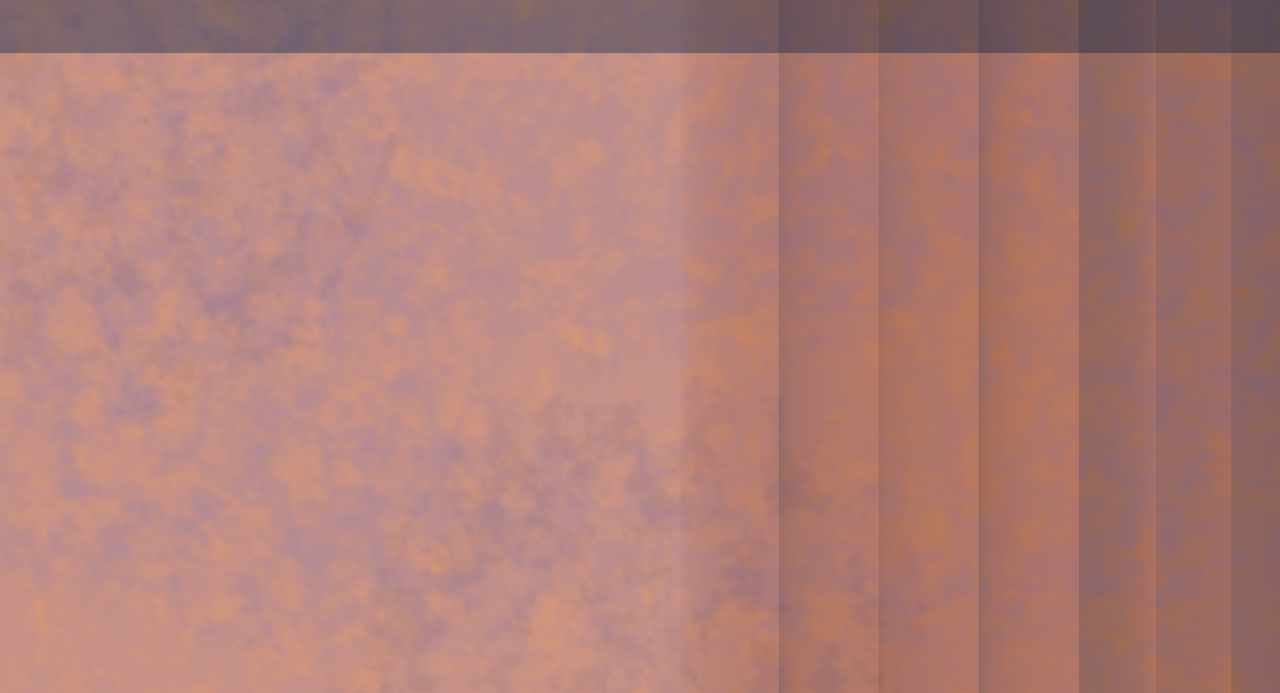
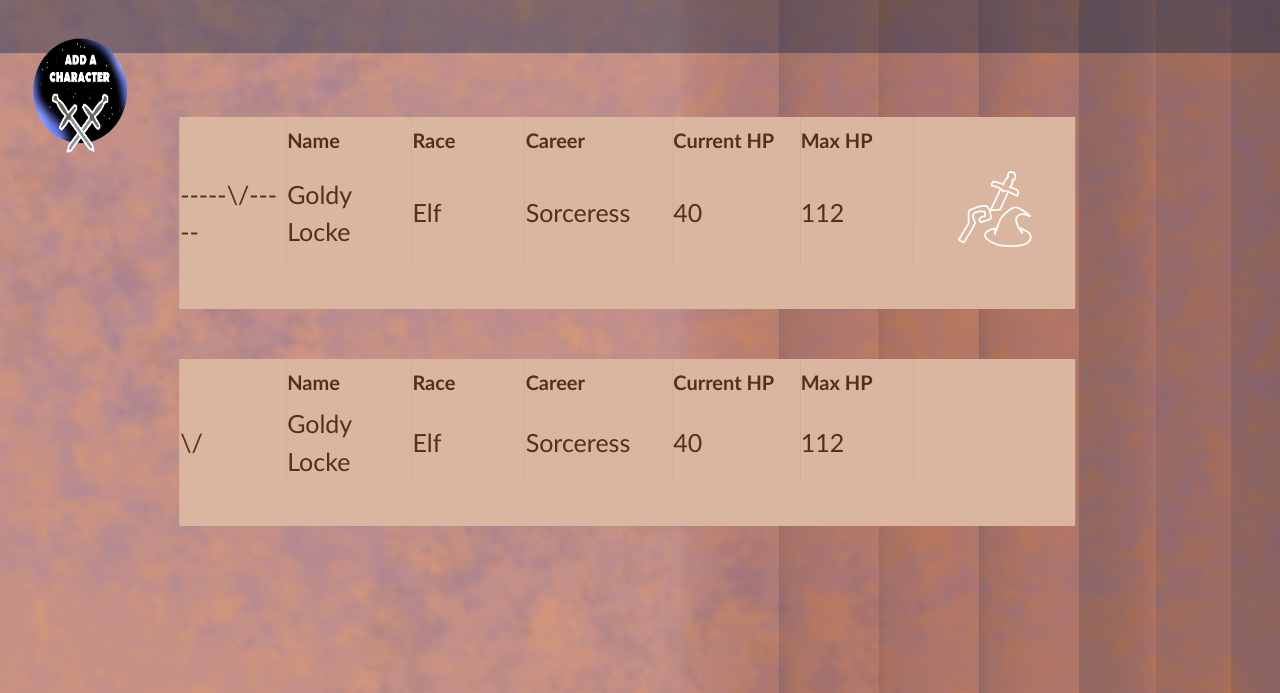
Before and after one commit to alekiko72/RPG, a PHP site: page /playermenu.html in a window 1280 px wide. Shown: the part 107-800 px from the top of the page. Run offline with PHP 8.4, Linux system fonts and the light colour scheme.

Commit message:
Add files via upload

```diff
--- a/CSS/style2.css
+++ b/CSS/style2.css
@@ -76,3 +76,53 @@ body{
   font-weight: bold;
   color: white;
 }
+
+#tabledo{
+  width:70%;
+  display: block;
+  position: absolute;
+  transform: translate(20%, 200px);
+  border-collapse: collapse;
+}
+
+.spacer{
+  opacity: 0;
+  height: 2em;
+}
+
+tr{
+  height:45px;
+  font-family: 'Trebuchet MS', 'Lucida Sans Unicode', 'Lucida Grande', 'Lucida Sans', Arial, sans-serif;
+  font-size: 25px;
+  color: rgb(82, 48, 26);
+  background-color: rgb(218, 181, 159);
+  margin: 59px;
+  padding: 59px;
+  width: 200px;
+}
+
+td{
+  height: 10px;
+}
+
+th{
+  font-size: 20px;
+  width: 200px;
+}
+
+.filler{
+  height: 100px;
+  width: 130px;
+  transform: translate(20%, 0%);
+}
+
+.boxy{
+  background-color: blanchedalmond;
+  color: rgb(82, 48, 26);
+}
+.addy{
+  height: 15%;
+  width: 9.8%;
+  transform: translate(5%, 109%);
+  position:fixed;
+}
--- a/playermenu.html
+++ b/playermenu.html
@@ -7,6 +7,185 @@
     <link rel="stylesheet" href="https://stackpath.bootstrapcdn.com/bootstrap/4.3.1/css/bootstrap.min.css" integrity="sha384-ggOyR0iXCbMQv3Xipma34MD+dH/1fQ784/j6cY/iJTQUOhcWr7x9JvoRxT2MZw1T" crossorigin="anonymous">
 </head>
 <body>
+        <div class="modal fade" id="ModalCreate" tabindex="-1" role="dialog" aria-labelledby="ModalCreateLabel" aria-hidden="true">
+                <div class="modal-dialog" role="document">
+                    <div class="modal-content">
+                    <div class="modal-header">
+                        <h5 class="modal-title" id="ModalCreateLabel">Create Contact</h5>
+                        <button type="button" class="close" data-dismiss="modal" aria-label="Close">
+                        <span aria-hidden="true">&times;</span>
+                        </button>
+                    </div>
+                    <div class="modal-body">
+                        Name:<br>
+                        <input type="text" name="FirstName" placeholder="Name" id="Name">
+                        <br>
+                        <br>
+                        Race:<br>
+                        <input type="text" name="LastName" placeholder="Last Name" id="LastName">
+                    </div>
+                    <div class="modal-footer">
+                        <button type="button" class="btn btn-secondary" data-dismiss="modal">Cancel</button>
+                        <button type="button" button onclick ="addRow();" data-dismiss="modal" class="btn btn-primary">Save Contact</button>
+                    </div>
+                    </div>
+                </div>
+                </div>
+    <div>
+        <button type="button" class="btn btn-primary" data-toggle="modal" data-target="#ModalCreate">
+        <img src="Images/swords2.png" class="addy">
+        </button>
+    </div>
+
+    <table id="tabledo">
+                <thead>
+                  <tr>
+                    <th> </th>
+                    <th>Name </th>
+                    <th>Race</th>
+                    <th>Career</th>
+                    <th>Current HP</th>
+                    <th>Max HP</th>
+                    <th> </th>
+                  </tr>
+                </thead>
+
+                <tbody>
+                    <tr>
+                        <td data-toggle="collapse" data-target="#accordion" class="clickable">-----\/-----</td>
+                        <td contenteditable="true">Goldy Locke</td>
+                        <td contenteditable="true">Elf</td>
+                        <td contenteditable="true">Sorceress</td>
+                        <td contenteditable="true">40</td>
+                        <td contenteditable="true">112</td>
+                        <td> <img src="Images/fill.png" class="filler"></td>
+                    </tr>
+                    <tr>
+                        <td colspan="7">
+                            <div id="accordion" class="collapse">
+                                <table>
+                                    <thead>
+                                        <tr>
+                                            <th></th>
+                                            <th>WS</th>
+                                            <th>BS</th>
+                                            <th>S</th>
+                                            <th>T</th>
+                                            <th>Ag</th>
+                                            <th>Int</th>
+                                            <th>WP</th>
+                                            <th>Fel</th>
+                                        </tr>
+                                    </thead>
+                                    <tbody>
+                                        <tr>
+                                            <td>Starting</td>
+                                            <td><input type="number" name="quantity" min="1" max="100" class="boxy"></td>
+                                            <td><input type="number" name="quantity" min="1" max="100" class="boxy"></td>
+                                            <td><input type="number" name="quantity" min="1" max="100" class="boxy"></td>
+                                            <td><input type="number" name="quantity" min="1" max="100" class="boxy"></td>
+                                            <td><input type="number" name="quantity" min="1" max="100" class="boxy"></td>
+                                            <td><input type="number" name="quantity" min="1" max="100" class="boxy"></td>
+                                            <td><input type="number" name="quantity" min="1" max="100" class="boxy"></td>
+                                            <td><input type="number" name="quantity" min="1" max="100" class="boxy"></td>
+                                        </tr>
+                                        <tr>
+                                            <td>Advances</td>
+                                            <td><input type="number" name="quantity" min="1" max="100" class="boxy"></td>
+                                            <td><input type="number" name="quantity" min="1" max="100" class="boxy"></td>
+                                            <td><input type="number" name="quantity" min="1" max="100" class="boxy"></td>
+                                            <td><input type="number" name="quantity" min="1" max="100" class="boxy"></td>
+                                            <td><input type="number" name="quantity" min="1" max="100" class="boxy"></td>
+                                            <td><input type="number" name="quantity" min="1" max="100" class="boxy"></td>
+                                            <td><input type="number" name="quantity" min="1" max="100" class="boxy"></td>
+                                            <td><input type="number" name="quantity" min="1" max="100" class="boxy"></td>
+                                        </tr>
+                                        <tr>
+                                            <td>Current</td>
+                                            <td><input type="number" name="quantity" min="1" max="100" class="boxy"></td>
+                                            <td><input type="number" name="quantity" min="1" max="100" class="boxy"></td>
+                                            <td><input type="number" name="quantity" min="1" max="100" class="boxy"></td>
+                                            <td><input type="number" name="quantity" min="1" max="100" class="boxy"></td>
+                                            <td><input type="number" name="quantity" min="1" max="100" class="boxy"></td>
+                                            <td><input type="number" name="quantity" min="1" max="100" class="boxy"></td>
+                                            <td><input type="number" name="quantity" min="1" max="100" class="boxy"></td>
+                                            <td><input type="number" name="quantity" min="1" max="100" class="boxy"></td>
+                                        </tr>
+                                    </tbody>
+                                    <thead>
+                                        <tr>
+                                            <th></th>
+                                            <th>A</th>
+                                            <th>W</th>
+                                            <th>SB</th>
+                                            <th>TB</th>
+                                            <th>MAG</th>
+                                            <th>IP</th>
+                                            <th>FPP</th>
+                                        </tr>
+                                    </thead>
+                                    <tbody>
+                                        <tr>
+                                            <td>Starting</td>
+                                            <td><input type="number" name="quantity" min="1" max="100" class="boxy"></td>
+                                            <td><input type="number" name="quantity" min="1" max="100" class="boxy"></td>
+                                            <td><input type="number" name="quantity" min="1" max="100" class="boxy"></td>
+                                            <td><input type="number" name="quantity" min="1" max="100" class="boxy"></td>
+                                            <td><input type="number" name="quantity" min="1" max="100" class="boxy"></td>
+                                            <td><input type="number" name="quantity" min="1" max="100" class="boxy"></td>
+                                            <td><input type="number" name="quantity" min="1" max="100" class="boxy"></td>
+                                        </tr>
+                                        <tr>
+                                            <td>Advances</td>
+                                            <td><input type="number" name="quantity" min="1" max="100" class="boxy"></td>
+                                            <td><input type="number" name="quantity" min="1" max="100" class="boxy"></td>
+                                            <td><input type="number" name="quantity" min="1" max="100" class="boxy"></td>
+                                            <td><input type="number" name="quantity" min="1" max="100" class="boxy"></td>
+                                            <td><input type="number" name="quantity" min="1" max="100" class="boxy"></td>
+                                            <td><input type="number" name="quantity" min="1" max="100" class="boxy"></td>
+                                            <td><input type="number" name="quantity" min="1" max="100" class="boxy"></td>
+                                        </tr>
+                                        <tr>
+                                            <td>Current</td>
+                                            <td><input type="number" name="quantity" min="1" max="100" class="boxy"></td>
+                                            <td><input type="number" name="quantity" min="1" max="100" class="boxy"></td>
+                                            <td><input type="number" name="quantity" min="1" max="100" class="boxy"></td>
+                                            <td><input type="number" name="quantity" min="1" max="100" class="boxy"></td>
+                                            <td><input type="number" name="quantity" min="1" max="100" class="boxy"></td>
+                                            <td><input type="number" name="quantity" min="1" max="100" class="boxy"></td>
+                                            <td><input type="number" name="quantity" min="1" max="100" class="boxy"></td>
+                                        </tr>
+                                        </tbody>
+                                </table>
+
+                            </div>
+                        </td>
+                    </tr>
+                    <tr class="spacer"><td></td></tr>
+                    <th> </th>
+                    <th>Name </th>
+                    <th>Race</th>
+                    <th>Career</th>
+                    <th>Current HP</th>
+                    <th>Max HP</th>
+                    <th> </th>
+                    <tr>
+                                <td data-toggle="collapse" data-target="#accordion1" class="clickable">\/</td>
+                                <td>Goldy Locke</td>
+                        <td>Elf</td>
+                        <td>Sorceress</td>
+                        <td>40</td>
+                        <td>112</td>
+                        <td> </td>
+                            </tr>
+                            <tr>
+                                <td colspan="7">
+                                    <div id="accordion1" class="collapse">ooo</div>
+                                </td>
+                            </tr>
+
+                </tbody>
+                </table>
 
         <div class="starbar">
                 <img src="Images/logo.png" class="logo">
@@ -21,8 +200,28 @@
                 </a>
         </div>
 
+        <script src="JavaScript/playermenu.js"></script>
+
+
+
+
       <script src="https://code.jquery.com/jquery-3.3.1.slim.min.js" integrity="sha384-q8i/X+965DzO0rT7abK41JStQIAqVgRVzpbzo5smXKp4YfRvH+8abtTE1Pi6jizo" crossorigin="anonymous"></script>
       <script src="https://cdnjs.cloudflare.com/ajax/libs/popper.js/1.14.7/umd/popper.min.js" integrity="sha384-UO2eT0CpHqdSJQ6hJty5KVphtPhzWj9WO1clHTMGa3JDZwrnQq4sF86dIHNDz0W1" crossorigin="anonymous"></script>
       <script src="https://stackpath.bootstrapcdn.com/bootstrap/4.3.1/js/bootstrap.min.js" integrity="sha384-JjSmVgyd0p3pXB1rRibZUAYoIIy6OrQ6VrjIEaFf/nJGzIxFDsf4x0xIM+B07jRM" crossorigin="anonymous"></script>
 </body>
 </html>
+
+<!--<p class="inlin">Name:</p> <p class="inlin2" contenteditable="true">Fill</p>
+                                <p class="inlin">Race:</p> <p class="inlin2" contenteditable="true">fill</p>
+                                <p class="inlin">Class:</p> <p class="inlin2" contenteditable="true">fill</p>
+                                <br>
+                                <p class="inlin">Career:</p> <p class="inlin2" contenteditable="true">fill</p>
+                                <p class="inlin">Career Level:</p> <p class="inlin2" contenteditable="true">fill</p>
+                                <br>
+                                <p class="inlin">Career Path:</p> <p class="inlin2" contenteditable="true">fill</p>
+                                <p class="inlin">Status:</p> <p class="inlin2" contenteditable="true">fill</p>
+                                <br>
+                                <p class="inlin">Age:</p> <p class="inlin2" contenteditable="true">fill</p>
+                                <p class="inlin">Height:</p> <p class="inlin2" contenteditable="true">fill</p>
+                                <p class="inlin">Hair:</p> <p class="inlin2" contenteditable="true">fill</p>
+                                <p class="inlin">Eyes:</p> <p class="inlin2" contenteditable="true">fill</p>-->
```
Also changed, not shown: Javascript/playermenu.js (added, +228 -0 lines), Images/starloop.gif (added), Images/swords2.png (added). Lines whose indentation alone changed are shown as unchanged.
